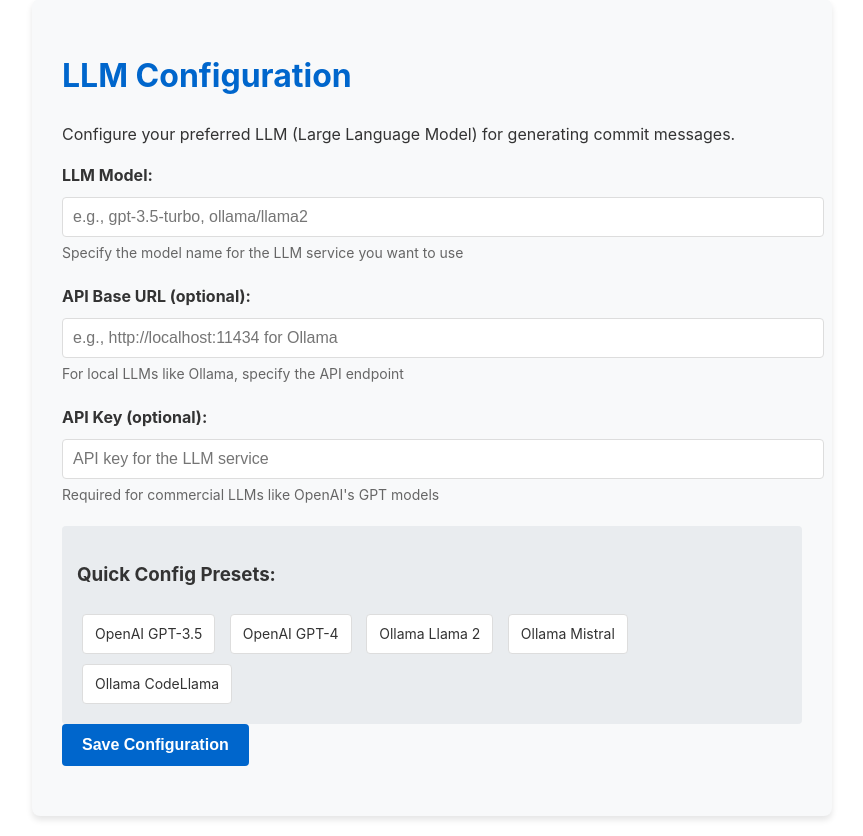
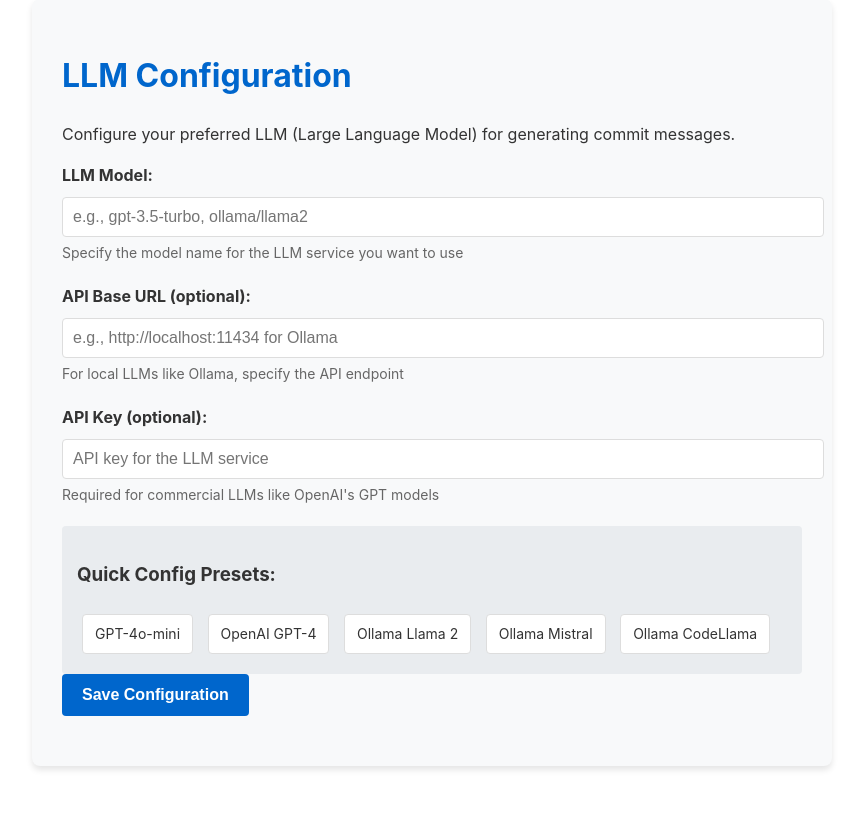
Before and after one commit to SingularityX-ai/penify-cli, a Python web app: template penify_hook/templates/llm_config.html in a window 1280 px wide. Shown: the part 21-857 px from the top of the page, without its empty margins (208-1071 px from the left). After the commit the page ends 791 px from the top, so only its background shows below. Run offline with Jinja, Linux system fonts and the light colour scheme; the template is opened without the code that fills it, so the values that code supplies are empty.

Commit message:
Update model preset from GPT-3.5 to GPT-4o-mini in llm_config.html
Replaced the model preset for OpenAI from GPT-3.5 to GPT-4o-mini in the llm_config.html template. This change reflects an upgrade to a more advanced model, enhancing the capabilities available to users for quick configuration. The update ensures that users can access the latest model offerings directly from the interface, improving the overall user experience and aligning with the latest advancements in AI technology.

```diff
--- a/penify_hook/templates/llm_config.html
+++ b/penify_hook/templates/llm_config.html
@@ -111,7 +111,7 @@
 
             <div class="model-presets">
                 <h3>Quick Config Presets:</h3>
-                <div class="model-preset-btn" data-model="gpt-3.5-turbo" data-api-base="https://api.openai.com/v1" data-api-key="">OpenAI GPT-3.5</div>
+                <div class="model-preset-btn" data-model="gpt-4o-mini" data-api-base="https://api.openai.com/v1" data-api-key="">GPT-4o-mini</div>
                 <div class="model-preset-btn" data-model="gpt-4" data-api-base="https://api.openai.com/v1" data-api-key="">OpenAI GPT-4</div>
                 <div class="model-preset-btn" data-model="ollama/llama2" data-api-base="http://localhost:11434" data-api-key="">Ollama Llama 2</div>
                 <div class="model-preset-btn" data-model="ollama/mistral" data-api-base="http://localhost:11434" data-api-key="">Ollama Mistral</div>
```
